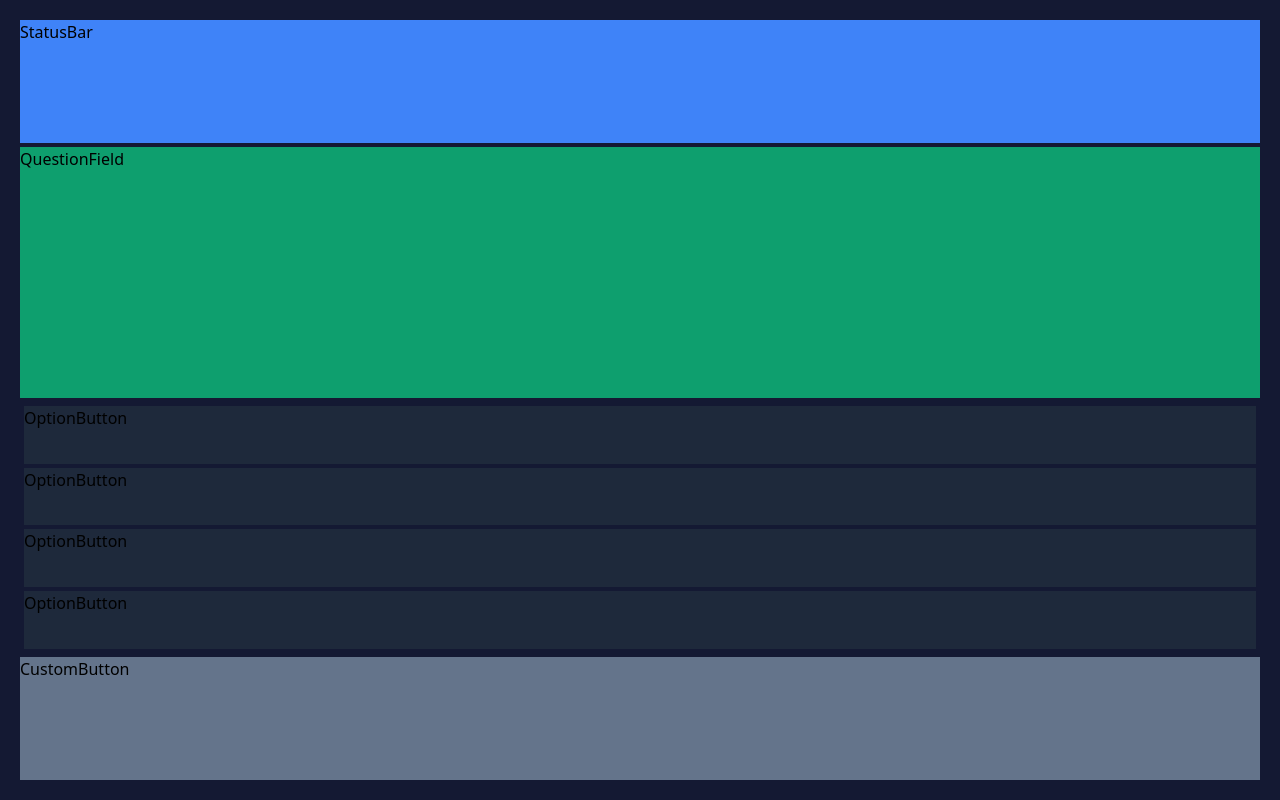
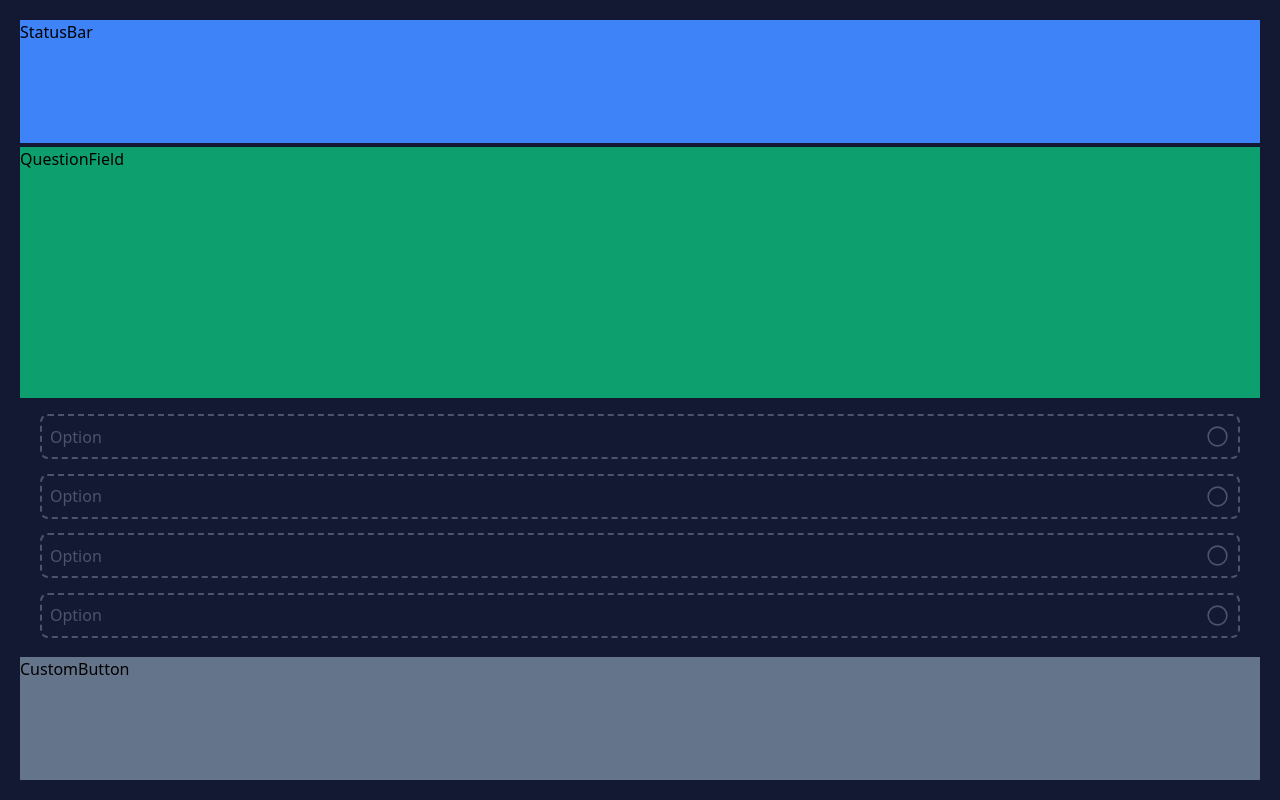
Before and after one commit to D-A-Space/pata-apps, a React (Create React App) app: page /quizzes in a window 1280 px wide. Built offline with nearby package versions, Linux system fonts and the light colour scheme.

Commit message:
option button styles

```diff
--- a/src/components/quiz/QuestionInterface.jsx
+++ b/src/components/quiz/QuestionInterface.jsx
@@ -9,7 +9,7 @@ const QuestionInterface = () => {
     <div className="h-full w-full grid grid-rows-6 gap-1">
       <StatusBar />
       <QuestionField />
-      <div className="row-span-2 grid grid-rows-4  gap-1  p-1">
+      <div className="row-span-2 grid grid-rows-4 gap-3 p-3 px-5">
         <OptionButton />
         <OptionButton />
         <OptionButton />
--- a/src/components/quiz/components/OptionButton.jsx
+++ b/src/components/quiz/components/OptionButton.jsx
@@ -1,7 +1,36 @@
 import React from "react";
+import { IoRadioButtonOffOutline } from "react-icons/io5";
+import { AiOutlineCheckCircle, AiOutlineCloseCircle } from "react-icons/ai";
 
 const OptionButton = () => {
-  return <div className="row-span-1 bg-slate-800">OptionButton</div>;
+  const i = Math.random();
+  return (
+    <div key={Math.random()}>
+      <input
+        onChange={(e) => console.log(e)}
+        type="radio"
+        name="option"
+        className="peer hidden"
+        id={i}
+      />
+      <label
+        htmlFor={i}
+        className={`text-outer p-2 border-2 border-dashed border-outer peer-checked:border-solid peer-checked:border-candy peer-checked:text-candy peer-checked:[&>span:nth-of-type(1)]:hidden peer-checked:[&>span:nth-of-type(3)]:block  rounded-lg flex justify-between items-center`}
+        // className={`text-outer p-2 border-2 border-dashed border-outer peer-checked:border-solid  peer-checked:border-garden peer-checked:text-garden peer-checked:[&>span:nth-of-type(1)]:hidden peer-checked:[&>span:nth-of-type(2)]:block rounded-lg flex justify-between items-center`}
+      >
+        Option
+        <span>
+          <IoRadioButtonOffOutline size={25} />
+        </span>
+        <span className="hidden">
+          <AiOutlineCheckCircle size={25} />
+        </span>
+        <span className="hidden">
+          <AiOutlineCloseCircle size={25} />
+        </span>
+      </label>
+    </div>
+  );
 };
 
 export default OptionButton;
```
